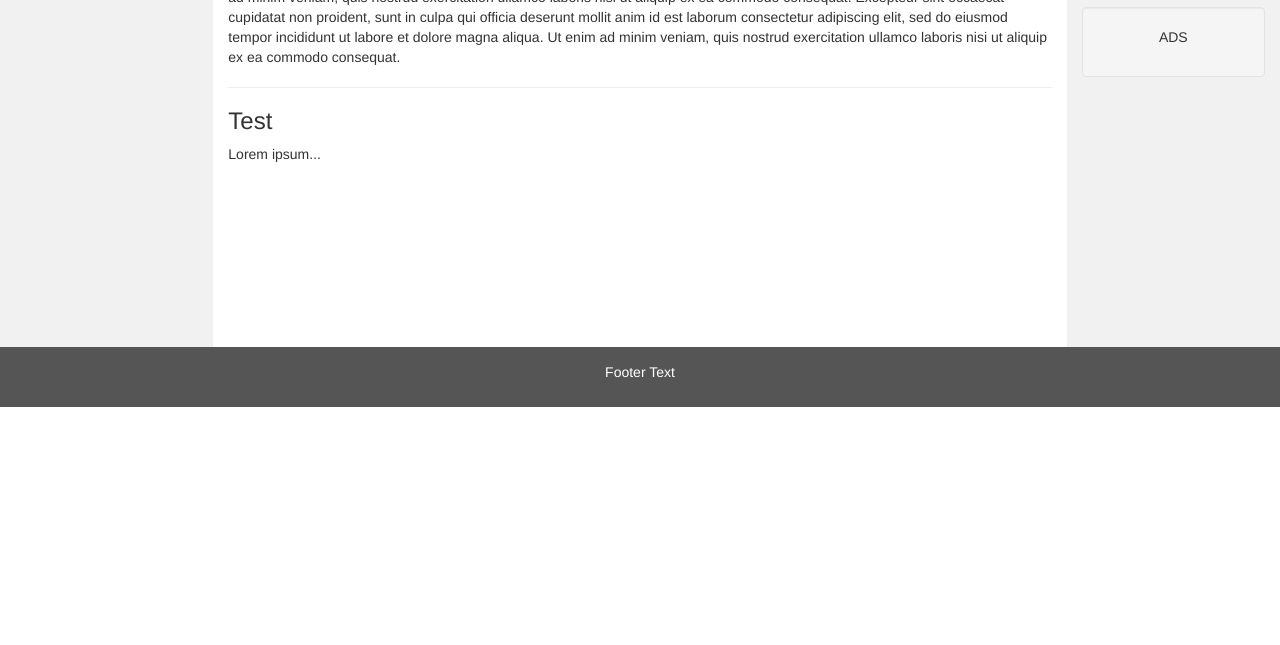
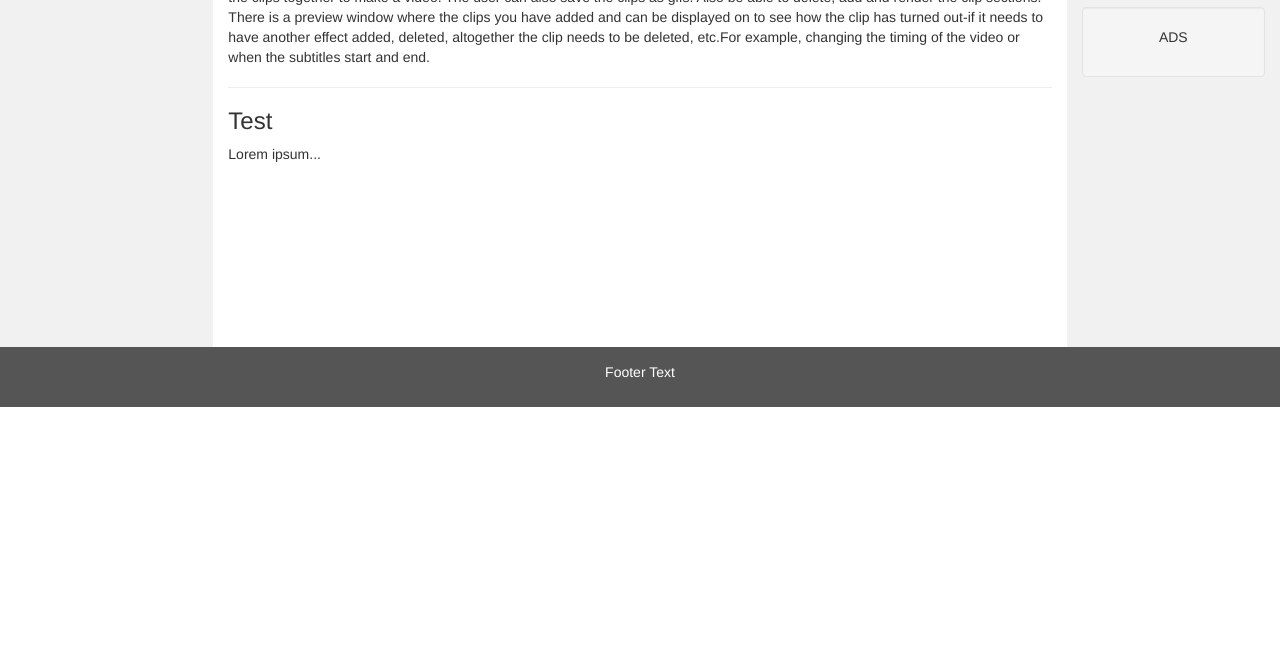
Before and after one commit to KaiKaur0404/MovieMaker, a plain HTML site: page index.html in a window 1280 px wide. Shown: the part 155-800 px from the top of the page. Drawn offline with nearby package versions, Linux system fonts and the light colour scheme.

Commit message:
Update index.html

```diff
--- a/index.html
+++ b/index.html
@@ -76,7 +76,8 @@
     </div>
     <div class="col-sm-8 text-left">
       <h1>Welcome</h1>
-      <p>Lorem ipsum dolor sit amet, consectetur adipiscing elit, sed do eiusmod tempor incididunt ut labore et dolore magna aliqua. Ut enim ad minim veniam, quis nostrud exercitation ullamco laboris nisi ut aliquip ex ea commodo consequat. Excepteur sint occaecat cupidatat non proident, sunt in culpa qui officia deserunt mollit anim id est laborum consectetur adipiscing elit, sed do eiusmod tempor incididunt ut labore et dolore magna aliqua. Ut enim ad minim veniam, quis nostrud exercitation ullamco laboris nisi ut aliquip ex ea commodo consequat.</p>
+      <p>Movie Maker is a video editing application that can be used on windows. The user will be able to store clips locally as well as merge the clips together to make a video. The user can also save the clips as gifs. Also be able to delete, add and render the clip sections. There is a preview window where the clips you have added and can be displayed on to see how the clip has turned out-if it needs to have another effect added, deleted, altogether the clip needs to be deleted, etc.For example, changing the timing of the video or when the subtitles start and end.
+      </p>
       <hr>
       <h3>Test</h3>
       <p>Lorem ipsum...</p>
```
